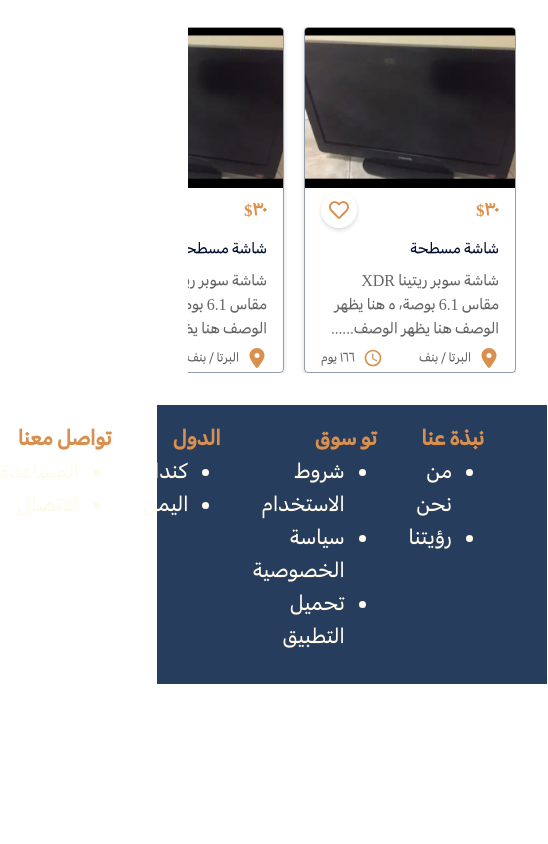
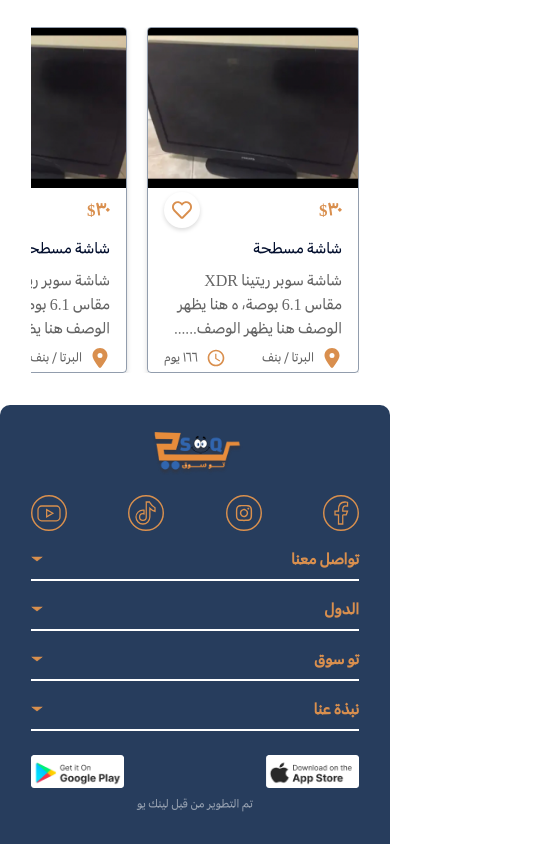
Before and after one commit to AmrMustafa13/linkyou-task, a React (Vite) app: page / in a window 390 px wide. Shown: the part 1992-2836 px from the top of the page, 548 px wide, since content can reach past the window. Before the commit the page ends 2676 px from the top, so only its background shows below. Built offline with nearby package versions, Linux system fonts and the light colour scheme.

Commit message:
add mobile footer

```diff
--- a/src/App.jsx
+++ b/src/App.jsx
@@ -5,6 +5,7 @@ import HeroSlider from "./components/HeroSlider";
 import Categories from "./components/Categories";
 import ProductSlider from "./components/ProductSlider";
 import Footer from "./components/Footer";
+import MobileFooter from "./components/MobileFooter";
 import GoUpBtn from "./components/GoUpBtn";
 import { productsData } from "./data/products";
 
@@ -23,6 +24,7 @@ const App = () => {
       <ProductSlider title="عقارات" products={productsData} />
       <ProductSlider title="موبايلات و تابلت" products={productsData} />
       <Footer />
+      <MobileFooter />
     </>
   );
 };
--- a/src/components/Footer.jsx
+++ b/src/components/Footer.jsx
@@ -8,7 +8,7 @@ import youtubeIcon from "../assets/socials/youtube.svg";
 
 const Footer = () => {
   return (
-    <footer className="bg-primary text-[#FFFAEC] mt-8 pt-4 pb-8">
+    <footer className="bg-primary text-[#FFFAEC] mt-8 pt-4 pb-8 hidden sm:block">
       <div className="container flex justify-between gap-8">
         <div className="flex flex-col items-center">
           <img src={footerLogo} alt="footer-logo" className="w-[120px]" />
--- /dev/null
+++ b/src/components/FooterAccordion.jsx
@@ -0,0 +1,27 @@
+import React, { useState } from "react";
+import downArrow from "../assets/down-arrow.svg";
+
+const FooterAccordion = ({ title, items }) => {
+  const [showItems, setShowItems] = useState(false);
+
+  return (
+    <>
+      <div
+        className="flex justify-between items-center border-b-2 border-white py-2 cursor-pointer"
+        onClick={() => setShowItems((prev) => !prev)}
+      >
+        <span className="font-bold  text-secondary">{title}</span>
+        <img src={downArrow} alt="down-arrow" />
+      </div>
+      {showItems && (
+        <ul className=" list-disc mr-8 ">
+          {items.map((item) => (
+            <li>{item}</li>
+          ))}
+        </ul>
+      )}
+    </>
+  );
+};
+
+export default FooterAccordion;
--- a/src/components/HeroSlider.jsx
+++ b/src/components/HeroSlider.jsx
@@ -37,19 +37,19 @@ const HeroSlider = () => {
   return (
     <Swiper {...swiperConfig} className="flex justify-between items-center">
       <SwiperSlide>
-        <img src={slider1Img} alt="slider1" loading="lazy" />
+        <img src={slider1Img} alt="slider1" />
       </SwiperSlide>
       <SwiperSlide>
-        <img src={slider2Img} alt="slider2" loading="lazy" />
+        <img src={slider2Img} alt="slider2" />
       </SwiperSlide>
       <SwiperSlide>
-        <img src={slider3Img} alt="slider3" loading="lazy" />
+        <img src={slider3Img} alt="slider3" />
       </SwiperSlide>
       <SwiperSlide>
-        <img src={slider4Img} alt="slider4" loading="lazy" />
+        <img src={slider4Img} alt="slider4" />
       </SwiperSlide>
       <SwiperSlide>
-        <img src={slider5Img} alt="slider5" loading="lazy" />
+        <img src={slider5Img} alt="slider5" />
       </SwiperSlide>
     </Swiper>
   );
--- /dev/null
+++ b/src/components/MobileFooter.jsx
@@ -0,0 +1,70 @@
+import React from "react";
+import footerLogo from "../assets/footer-logo.png";
+import appStoreImg from "../assets/horizon-app-store.png";
+import facebookIcon from "../assets/socials/facebook.svg";
+import instagramIcon from "../assets/socials/insta.svg";
+import tiktokIcon from "../assets/socials/tiktok.svg";
+import youtubeIcon from "../assets/socials/youtube.svg";
+import FooterAccordion from "./FooterAccordion";
+
+const MobileFooter = () => {
+  return (
+    <footer
+      className="bg-primary text-[#FFFAEC] mt-8 pt-4 pb-8 sm:hidden"
+      style={{
+        borderRadius: "10px 10px 0px 0px",
+      }}
+    >
+      <div className="container flex  flex-col gap-2">
+        <div className="flex flex-col items-center">
+          <img src={footerLogo} alt="footer-logo" className="w-[100px]" />
+        </div>
+        <ul className="flex justify-between items-center gap-[22px]">
+          <li>
+            <img
+              src={facebookIcon}
+              alt="facebook-icon"
+              className="w-[36px] h-[36px]"
+            />
+          </li>
+          <li>
+            <img
+              src={instagramIcon}
+              alt="instagram-icon"
+              className="w-[36px] h-[36px]"
+            />
+          </li>
+          <li>
+            <img
+              src={tiktokIcon}
+              alt="tiktok-icon"
+              className="w-[36px] h-[36px]"
+            />
+          </li>
+          <li>
+            <img
+              src={youtubeIcon}
+              alt="youtube-icon"
+              className="w-[36px] h-[36px]"
+            />
+          </li>
+        </ul>
+        <FooterAccordion title="تواصل معنا" items={["المساعدة", "الاتصال"]} />
+        <FooterAccordion title="الدول" items={["كندا", "اليمن"]} />
+        <FooterAccordion
+          title="تو سوق"
+          items={["شروط الاستخدام", "سياسة الخصوصية", "تحميل التطبيق"]}
+        />
+        <FooterAccordion title="نبذة عنا" items={["من نحن", "رؤيتنا"]} />
+        <div className="flex flex-col items-center mt-4">
+          <img src={appStoreImg} alt="footer-app-store" />
+        </div>
+        <span className="text-xs font-[100] text-white/50 text-center">
+          تم التطوير من قبل لينك يو
+        </span>
+      </div>
+    </footer>
+  );
+};
+
+export default MobileFooter;
--- a/src/components/ProductCard.jsx
+++ b/src/components/ProductCard.jsx
@@ -19,7 +19,6 @@ const ProductCard = ({ product }) => {
           src={product.img}
           alt={product.title}
           className="w-full object-cover h-40"
-          loading="lazy"
         />
       </div>
       <div className="flex-1 py-1 px-4 text-secondary flex flex-col gap-2">
```
Also changed, not shown: src/assets/down-arrow.svg (added), src/assets/horizon-app-store.png (added).
